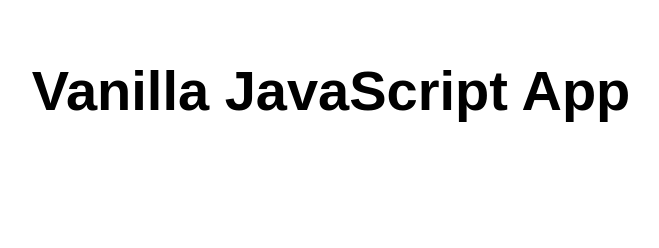
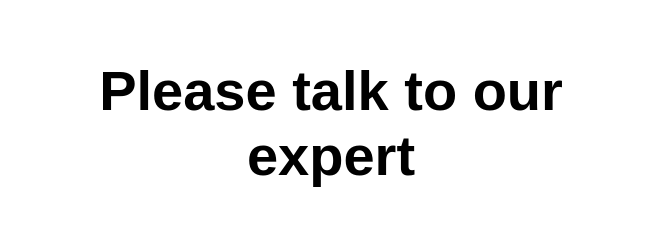
Before and after one commit to rajat7582/covidpredictionapp, a plain HTML site: page index.html in a window 1280 px wide. Shown: the whole page, without its empty margins (309-968 px from the left). Drawn offline with Linux system fonts and the light colour scheme.

Commit message:
Update index.html

```diff
--- a/index.html
+++ b/index.html
@@ -5,12 +5,12 @@
   <meta charset="UTF-8">
   <meta name="viewport" content="width=device-width, initial-scale=1.0">
   <link rel="stylesheet" href="styles.css">
-  <title>Vanilla JavaScript App</title>
+  <title>Welcome to COVID Prediction App</title>
 </head>
 
 <body>
   <main>
-    <h1>Vanilla JavaScript App</h1>
+    <h1>Please talk to our expert</h1>
   </main>
 </body>
 
```
